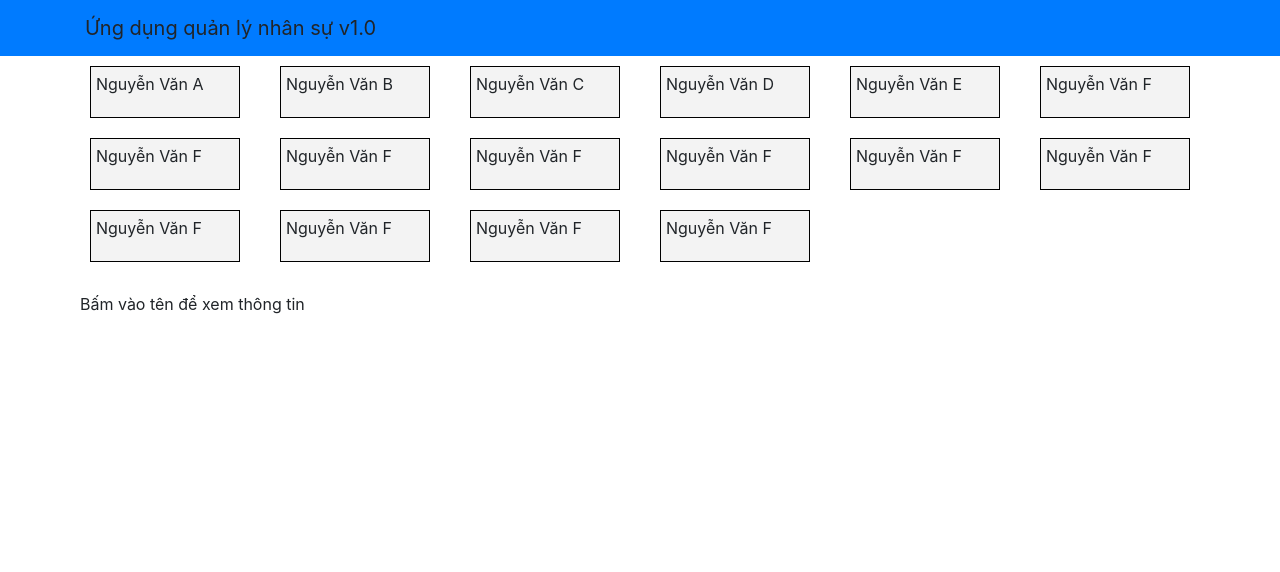
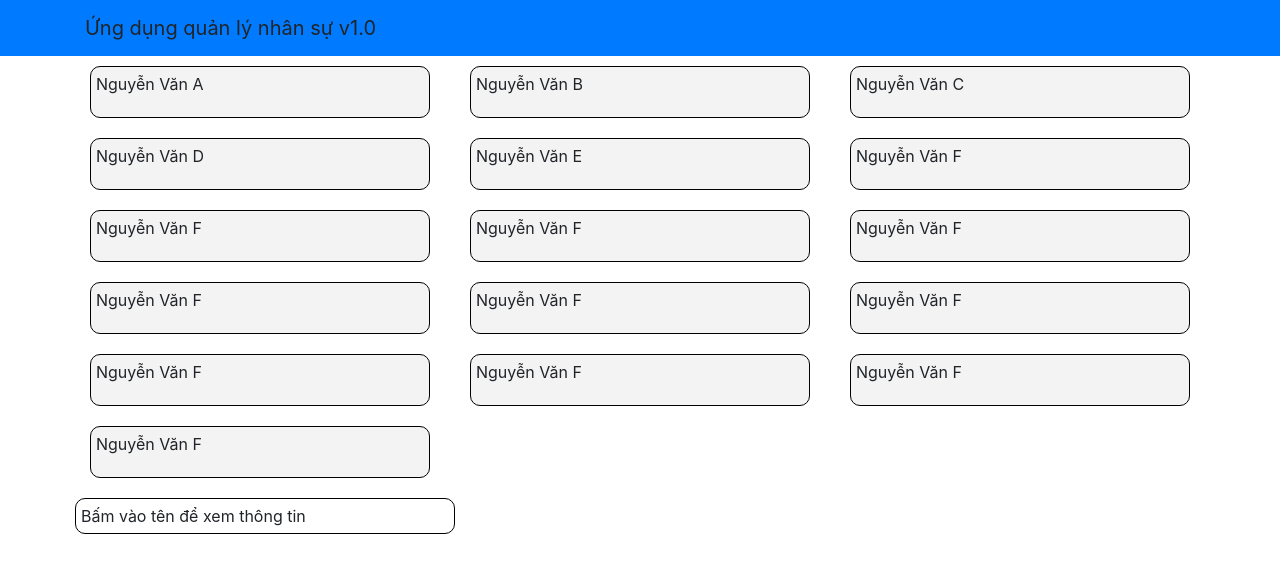
Before and after one commit to Tungelino/asm1, a React (Create React App) app: page / in a window 1280 px wide. Shown: the top 572 px of the page. Built offline with nearby package versions, Linux system fonts and the light colour scheme.

Commit message:
commit 4: them css

```diff
--- a/src/App.js
+++ b/src/App.js
@@ -12,8 +12,6 @@ function App() {
         </div>
       </Navbar>
       <StaffList />
-      {/* <div >Bấm vào tên để xem thông tin</div> */}
-
     </div>
   )
 }
--- a/src/components/StaffListComponent.js
+++ b/src/components/StaffListComponent.js
@@ -6,7 +6,7 @@ import './staff.css'
 
 function RenderStaff({ data, onClick }) {
     return (
-        <div className='col-lg-2 col-md-4 col-sm-6 '>
+        <div className='col-lg-4 col-md-6  '>
             <div className='staff-name'>
                 <p onClick={() => onClick(data)}>{data.name}</p>
             </div>
@@ -20,6 +20,7 @@ function StaffList() {
         console.log(data.name);
         setInfo(<div >
             <h3>Họ và tên: {data.name}</h3>
+            <img src={data.image} />
             <p>Ngày sinh: {dateFormat(data.doB, "dd/mm/yyyy")}</p>
             <p>Ngày vào công ty: {dateFormat(data.startDate, "dd/mm/yyyy")}</p>
             <p>Phòng ban: {data.department.name}</p>
@@ -39,7 +40,7 @@ function StaffList() {
             ))}
         </div>
         <div className='row'>
-            <div className='info-box'>{info || 'Bấm vào tên để xem thông tin'}</div>
+            <div className='col-lg-4 col-md-6 info-box'  >{info || 'Bấm vào tên để xem thông tin'}</div>
         </div>
     </div>
     )
--- a/src/components/staff.css
+++ b/src/components/staff.css
@@ -1,16 +1,17 @@
 .staff-name{
     background-color: #f3f3f3;
+    border-radius: 10px;
     border: 1px solid black;
     margin: 10px 5px;
     text-align: left;
     padding: 5px;
 }
 .info-box{
-    border: 1 solid black;
+    border: 1px solid black;
+    border-radius: 10px;
 
     width: 100%;
     height: auto;
-    margin-top: 10px;
-    padding: 10px;
-
+    margin: 10px 5px;
+    padding: 5px;
 }
```
